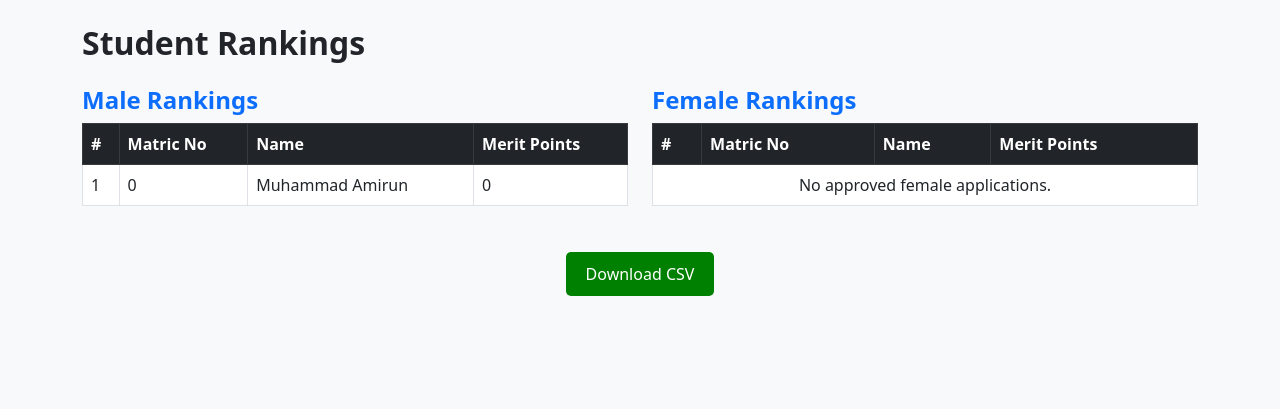
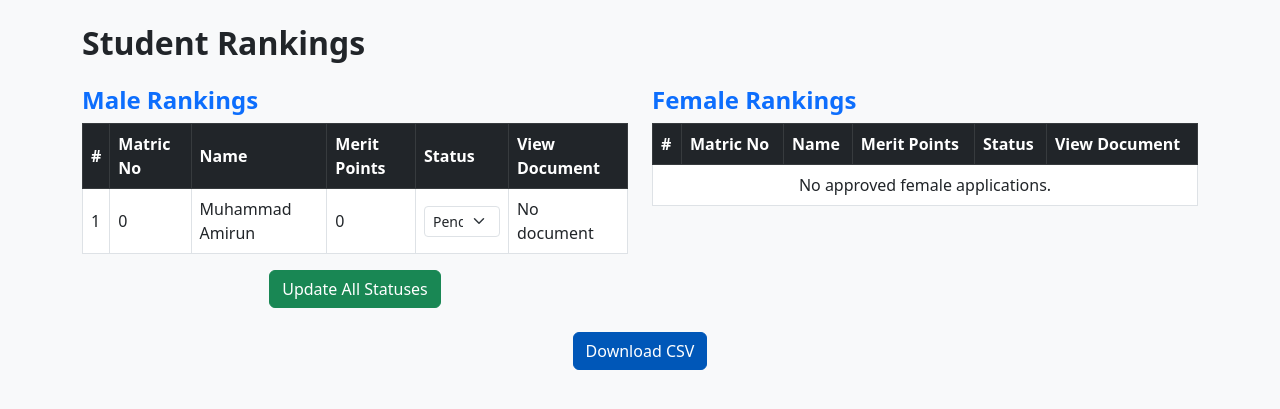
Before and after one commit to welsonxw/quota-active-system, a PHP site: page /rankings.php in a window 1280 px wide. Shown: the part 56-465 px from the top of the page. Run offline with PHP 8.4, Linux system fonts and the light colour scheme; data comes from the database, SQL or seed files in the repository.

Commit message:
Added the function to view uploaded document and update status for student on admin side

```diff
--- a/admin/rankings.php
+++ b/admin/rankings.php
@@ -1,18 +1,18 @@
 <?php
 // admin/rankings.php
 require_once __DIR__ . '/../includes/db.php';
-$male = $mysqli->query("SELECT s.matrix_no, s.fullname, a.merit
+
+$male = $mysqli->query("SELECT s.matrix_no, s.fullname, a.student_id, a.merit, a.status, a.file_path
                         FROM student s
                         JOIN applications a ON s.student_id = a.student_id
-                        WHERE s.gender='Male'
+                        WHERE s.gender = 'Male'
                         ORDER BY a.merit DESC");
 
-$female = $mysqli->query("SELECT s.matrix_no, s.fullname, a.merit
+$female = $mysqli->query("SELECT s.matrix_no, s.fullname, a.merit, a.status, a.file_path
                         FROM student s
                         JOIN applications a ON s.student_id = a.student_id
-                          WHERE s.gender='Female'
+                        WHERE s.gender = 'Female'
                         ORDER BY a.merit DESC");
-
 ?>
 <!DOCTYPE html>
 <html lang="en">
@@ -25,12 +25,14 @@ $female = $mysqli->query("SELECT s.matrix_no, s.fullname, a.merit
 </head>
 <body>
 <?php include 'navbar.php'; ?>
+
 <div class="container mt-4">
     <h2 class="mb-4">Student Rankings</h2>
     <div class="row">
         <div class="col-md-6">
             <h4 class="text-primary">Male Rankings</h4>
             <div class="table-responsive">
+                <form method="POST" action="update_statuses.php">
                     <table class="table table-hover table-bordered">
                         <thead class="table-dark">
                             <tr>
@@ -38,6 +40,8 @@ $female = $mysqli->query("SELECT s.matrix_no, s.fullname, a.merit
                                 <th>Matric No</th>
                                 <th>Name</th>
                                 <th>Merit Points</th>
+                                <th>Status</th>
+                                <th>View Document</th>
                             </tr>
                         </thead>
                         <tbody>
@@ -47,15 +51,34 @@ $female = $mysqli->query("SELECT s.matrix_no, s.fullname, a.merit
                                     <td><?= htmlspecialchars($row['matrix_no']) ?></td>
                                     <td><?= htmlspecialchars($row['fullname']) ?></td>
                                     <td><?= htmlspecialchars($row['merit']) ?></td>
+                                    <td>
+                                        <select name="status[<?= $row['student_id'] ?>]" class="form-select form-select-sm">
+                                            <option value="pending" <?= $row['status'] == 'pending' ? 'selected' : '' ?>>Pending</option>
+                                            <option value="accepted" <?= $row['status'] == 'accepted' ? 'selected' : '' ?>>Accepted</option>
+                                            <option value="rejected" <?= $row['status'] == 'rejected' ? 'selected' : '' ?>>Rejected</option>
+                                        </select>
+                                    </td>
+                                    <td>
+                                        <?php if (!empty($row['file_path']) && file_exists(__DIR__ . '/../student/' . $row['file_path'])): ?>
+                                            <a href="../student/<?= htmlspecialchars($row['file_path']) ?>" target="_blank">View</a>
+                                        <?php else: ?>
+                                            No document
+                                        <?php endif; ?>
+                                    </td>
                                 </tr>
                             <?php endwhile; ?>
                             <?php if ($i == 1): ?>
-                                <tr><td colspan="4" class="text-center">No approved male applications.</td></tr>
+                                <tr><td colspan="6" class="text-center">No approved male applications.</td></tr>
                             <?php endif; ?>
                         </tbody>
                     </table>
+                    <div class="d-flex justify-content-center gap-3 mt-3">
+                        <button type="submit" class="btn btn-success">Update All Statuses</button>
+                    </div>
+                </form>
             </div>
         </div>
+
         <div class="col-md-6">
             <h4 class="text-primary">Female Rankings</h4>
             <div class="table-responsive">
@@ -66,6 +89,8 @@ $female = $mysqli->query("SELECT s.matrix_no, s.fullname, a.merit
                             <th>Matric No</th>
                             <th>Name</th>
                             <th>Merit Points</th>
+                            <th>Status</th>
+                            <th>View Document</th>
                         </tr>
                     </thead>
                     <tbody>
@@ -75,23 +100,36 @@ $female = $mysqli->query("SELECT s.matrix_no, s.fullname, a.merit
                                 <td><?= htmlspecialchars($row['matrix_no']) ?></td>
                                 <td><?= htmlspecialchars($row['fullname']) ?></td>
                                 <td><?= htmlspecialchars($row['merit']) ?></td>
+                                    <td>
+                                        <select name="status[<?= $row['student_id'] ?>]" class="form-select form-select-sm">
+                                            <option value="pending" <?= $row['status'] == 'pending' ? 'selected' : '' ?>>Pending</option>
+                                            <option value="accepted" <?= $row['status'] == 'accepted' ? 'selected' : '' ?>>Accepted</option>
+                                            <option value="rejected" <?= $row['status'] == 'rejected' ? 'selected' : '' ?>>Rejected</option>
+                                        </select>
+                                    </td>
+                                <td>
+                                    <?php if (!empty($row['file_path']) && file_exists(__DIR__ . '/../student/' . $row['file_path'])): ?>
+                                        <a href="../student/<?= htmlspecialchars($row['file_path']) ?>" target="_blank">View</a>
+                                    <?php else: ?>
+                                        No document
+                                    <?php endif; ?>
+                                </td>
                             </tr>
                         <?php endwhile; ?>
                         <?php if ($i == 1): ?>
-                                <tr><td colspan="4" class="text-center">No approved female applications.</td></tr>
+                            <tr><td colspan="6" class="text-center">No approved female applications.</td></tr>
                         <?php endif; ?>
                     </tbody>
                 </table>
             </div>
         </div>
     </div>
+
+    <div class="d-flex justify-content-center gap-3 mt-4">
+        <form method="post" action="export_ranking.php">
+            <button type="submit" class="btn btn-primary">Download CSV</button>
+        </form>
     </div>
-    <div style="text-align: center; margin-top: 30px;">
-    <form method="post" action="export_ranking.php">
-        <button type="submit" style="padding: 10px 20px; background-color: green; color: white; border: none; border-radius: 5px;">
-            Download CSV
-        </button>
-    </form>
 </div>
 
 <script src="https://cdn.jsdelivr.net/npm/bootstrap@5.3.0/dist/js/bootstrap.bundle.min.js"></script>
```
Also changed, not shown: admin/update_statuses.php (added, +21 -0 lines). Lines whose indentation alone changed are shown as unchanged.
